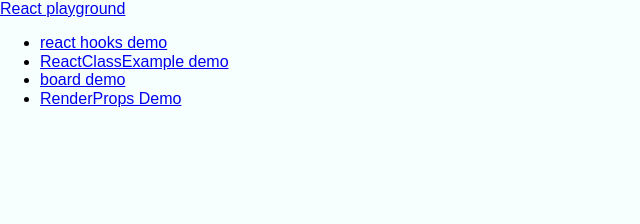
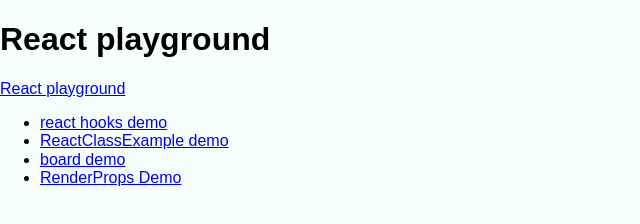
Before and after one commit to meligatt/react-playground, a React app: page src/index.html in a window 1280 px wide. Shown: the whole page, without its empty margins (0-640 px from the left). Built offline with nearby package versions, Linux system fonts and the light colour scheme.

Commit message:
add title to html

```diff
--- a/src/index.html
+++ b/src/index.html
@@ -9,6 +9,7 @@
 </head>
 
 <body>
+  <h1>React playground</h1>
   <div id="root"></div>
 </body>
 
```
